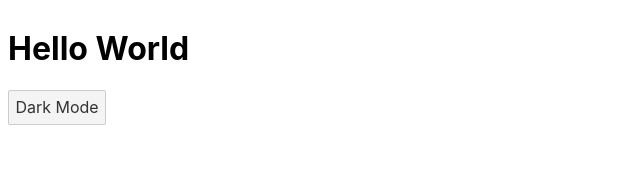
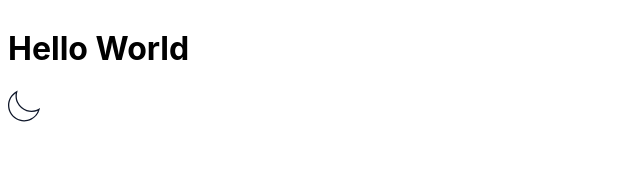
Before and after one commit to matiasop/quotes, a Svelte app: page / in a window 1280 px wide. Shown: the top 180 px of the page, without its empty margins (0-640 px from the left). Built offline with nearby package versions, Linux system fonts and the light colour scheme.

Commit message:
feat(toggler): add icons

```diff
--- a/src/components/DarkModeToggler.svelte
+++ b/src/components/DarkModeToggler.svelte
@@ -6,10 +6,37 @@
   }
 </script>
 
-<button on:click={toggle}>
+<div class="toggler-button" on:click={toggle}>
   {#if darkMode}
-    Light Mode
+    <svg class="sun-svg" viewBox="0 0 512 512">
+      <path
+        d="m179.4,367.8c38.4,0 61,24.2 76.6,55.6 15.6-31.4 38.3-55.6 76.6-55.6 12.7,0 26.7,2.6 43.3,8.2-9.3-27.5-11.6-51.6-2.3-73.3 8.9-20.8 27.4-35.4 50.1-46.7-22.7-11.3-41.2-25.9-50.1-46.7-9.3-21.6-7-45.7 2.3-73.3-16.7,5.6-30.6,8.2-43.3,8.2-38.4,0-61-24.2-76.6-55.6-15.6,31.4-38.3,55.6-76.6,55.6-12.7,0-26.6-2.6-43.3-8.2 9.3,27.5 11.6,51.6 2.3,73.3-8.9,20.8-27.4,35.4-50.1,46.7 22.7,11.3 41.2,25.9 50.1,46.7 9.3,21.6 7,45.7-2.3,73.3 16.6-5.6 30.6-8.2 43.3-8.2zm76.6,133.2c-8.9,0-16.8-5.8-19.5-14.3-20.5-65.3-36.4-78.1-57.1-78.1-16.1,0-39.4,7.8-73.1,24.5-7.9,3.9-17.3,2.3-23.5-3.9-6.2-6.2-7.7-15.6-3.9-23.5 21.9-44.3 28.7-71.2 21.9-87-6.7-15.7-30-29-75.5-43.3-8.5-2.6-14.3-10.5-14.3-19.4 0-8.9 5.8-16.8 14.3-19.5 45.5-14.3 68.8-27.6 75.5-43.3 6.8-15.8 0-42.7-21.9-87-3.9-7.8-2.3-17.2 3.9-23.4 6.2-6.2 15.6-7.7 23.5-3.9 33.8,16.7 57,24.5 73.1,24.5 16.5,0 34.6-6 57.1-78.1 2.7-8.5 10.6-14.3 19.5-14.3 8.9,0 16.8,5.8 19.5,14.3 20.5,65.3 36.4,78.1 57.1,78.1 16.1,0 39.4-7.8 73.1-24.5 7.9-3.9 17.3-2.3 23.5,3.9 6.2,6.2 7.7,15.6 3.9,23.5-21.9,44.3-28.7,71.2-21.9,87 6.7,15.7 30,29 75.5,43.3 8.5,2.7 14.3,10.6 14.3,19.5 0,8.9-5.8,16.8-14.3,19.5-45.5,14.3-68.8,27.6-75.5,43.3-6.8,15.8 0,42.7 21.9,87 3.9,7.8 2.3,17.3-3.9,23.5-6.2,6.2-15.6,7.8-23.5,3.9-33.8-16.7-57-24.5-73.1-24.5-16.5,0-34.6,6-57.1,78.1-2.7,8.3-10.6,14.1-19.5,14.1z"
+      />
+    </svg>
   {:else}
-    Dark Mode
+    <svg class="moon-svg" viewBox="0 0 49.739 49.739">
+      <path
+        d="M25.068,48.889c-9.173,0-18.017-5.06-22.396-13.804C-3.373,23.008,1.164,8.467,13.003,1.979l2.061-1.129l-0.615,2.268
+      c-1.479,5.459-0.899,11.25,1.633,16.306c2.75,5.493,7.476,9.587,13.305,11.526c5.831,1.939,12.065,1.492,17.559-1.258v0
+      c0.25-0.125,0.492-0.258,0.734-0.391l2.061-1.13l-0.585,2.252c-1.863,6.873-6.577,12.639-12.933,15.822
+      C32.639,48.039,28.825,48.888,25.068,48.889z M12.002,4.936c-9.413,6.428-12.756,18.837-7.54,29.253
+      c5.678,11.34,19.522,15.945,30.864,10.268c5.154-2.582,9.136-7.012,11.181-12.357c-5.632,2.427-11.882,2.702-17.752,0.748
+      c-6.337-2.108-11.473-6.557-14.463-12.528C11.899,15.541,11.11,10.16,12.002,4.936z"
+      />
+    </svg>
   {/if}
-</button>
+</div>
+
+<style>
+  .toggler-button {
+    width: 2rem;
+  }
+
+  .moon-svg {
+    fill: #0f172a;
+  }
+
+  .sun-svg {
+    fill: #e2e8f0;
+  }
+</style>
```
